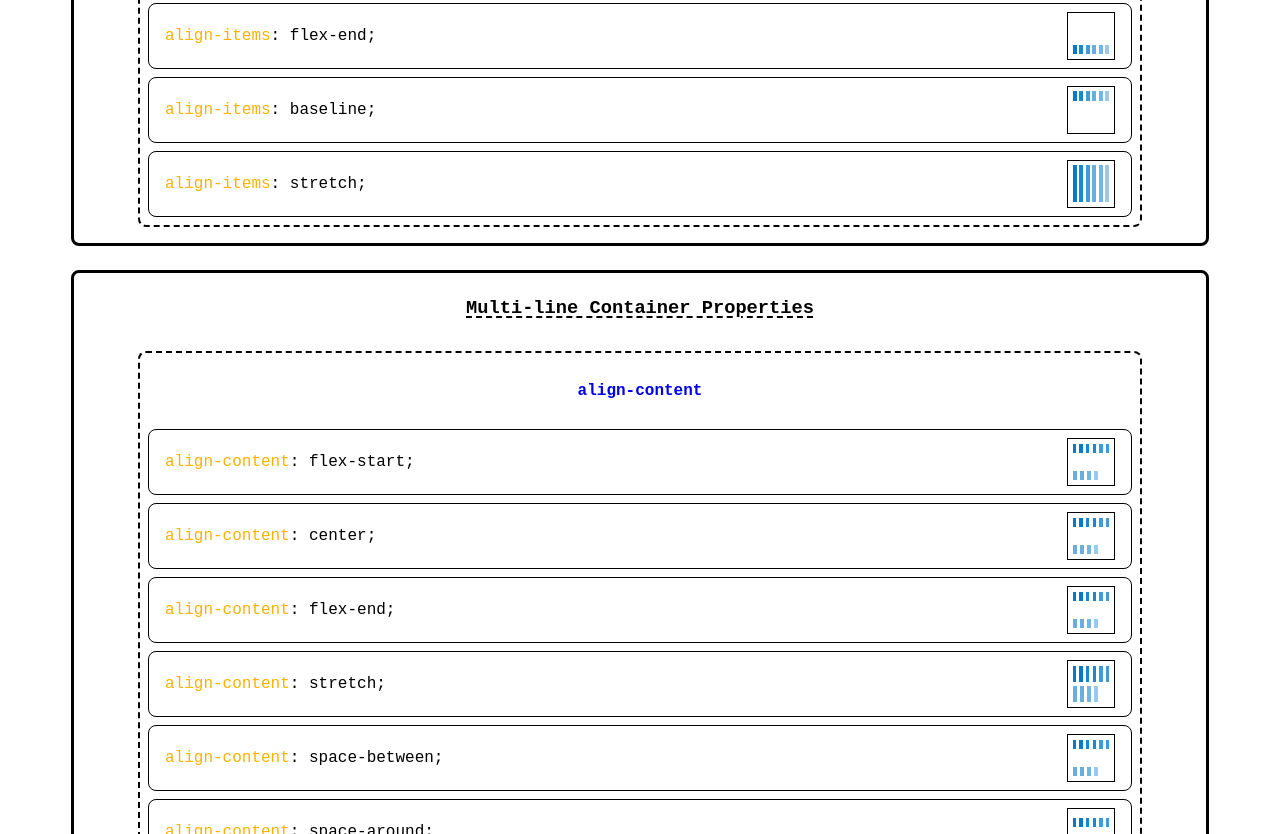
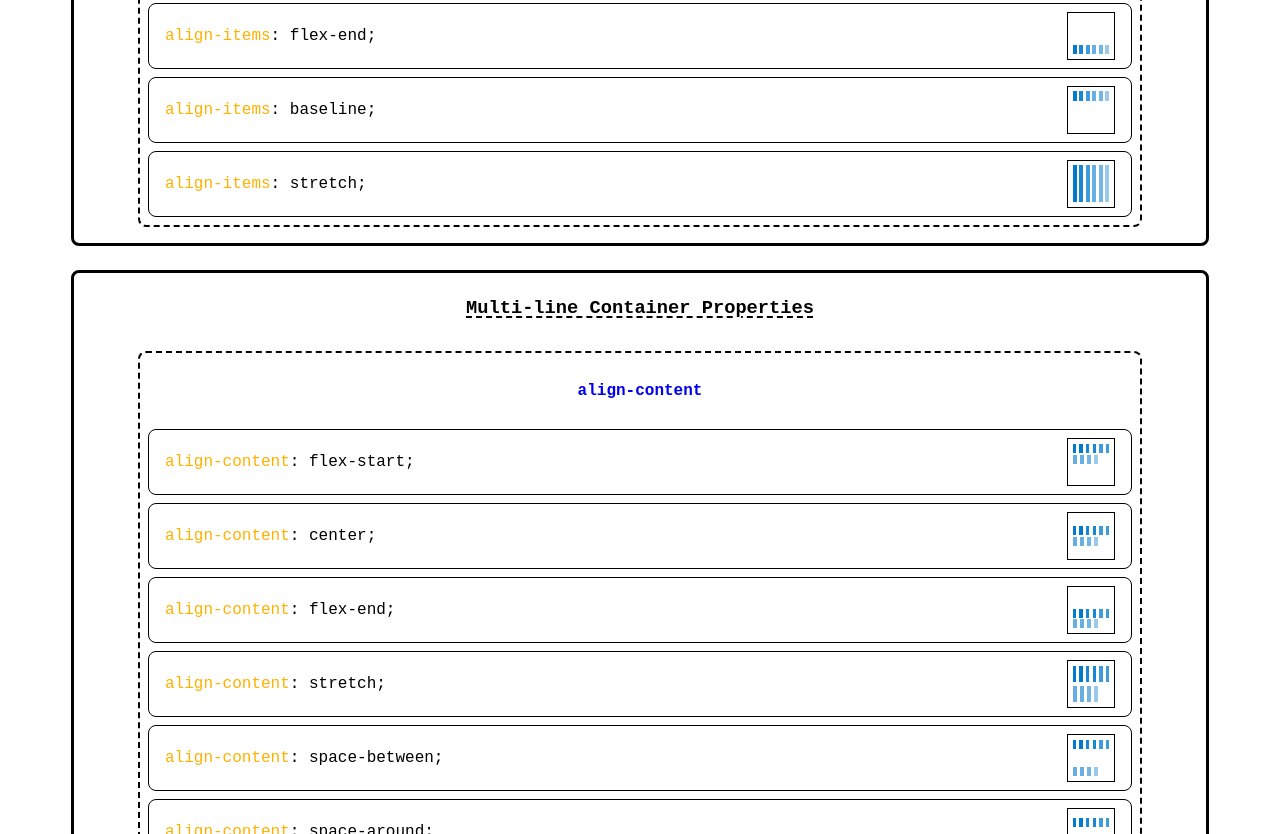
Before and after one commit to ElenaExposito/flex-grid-cheatsheet, a website: page src/gridboxContent/index.html in a window 1280 px wide. Shown: the part 2921-3755 px from the top of the page. Drawn offline with Linux system fonts and the light colour scheme; files that its build step writes are made by us from their sources.

Commit message:
Change some styles and class names

```diff
--- a/src/gridboxContent/index.html
+++ b/src/gridboxContent/index.html
@@ -375,7 +375,7 @@
               <div>
                 <span class="property-title">justify-content</span>: flex-start;
               </div>
-              <div class="show show-justify-content-flex-start">
+              <div class="show-flex show-justify-content-flex-start">
                 <span class="item item-1"></span>
                 <span class="item item-1"></span>
                 <span class="item item-1"></span>
@@ -397,7 +397,7 @@
               <div>
                 <span class="property-title">justify-content</span>: flex-end;
               </div>
-              <div class="show show-justify-content-flex-end">
+              <div class="show show-justify-content-end">
                 <span class="item item-1"></span>
                 <span class="item item-1"></span>
                 <span class="item item-1"></span>
@@ -542,7 +542,7 @@
               <div>
                 <span class="property-title">align-content</span>: flex-start;
               </div>
-              <div class="show show-align-content-flex-start">
+              <div class="show show-flex-align-content-flex-start">
                 <div class="column column-align-content">
                   <span class="item align-content-item item-1"></span>
                   <span class="item align-content-item item-1"></span>
@@ -564,7 +564,7 @@
               <div>
                 <span class="property-title">align-content</span>: center;
               </div>
-              <div class="show show-align-content-center">
+              <div class="show show-flex-align-content-center">
                 <div class="column column-align-content">
                   <span class="item align-content-item item-1"></span>
                   <span class="item align-content-item item-1"></span>
@@ -586,7 +586,7 @@
               <div>
                 <span class="property-title">align-content</span>: flex-end;
               </div>
-              <div class="show show-align-content-flex-end">
+              <div class="show show-flex-align-content-flex-end">
                 <div class="column column-align-content">
                   <span class="item align-content-item item-1"></span>
                   <span class="item align-content-item item-1"></span>
--- a/style/custom.css
+++ b/style/custom.css
@@ -138,7 +138,8 @@ h5 {
   gap: 0.1rem;
 }
 
-.show-grid {
+.show-grid,
+.show-flex {
   min-width: 3rem;
   min-height: 3rem;
   padding: 0.3rem;
@@ -164,7 +165,7 @@ h5 {
 
 .item {
   width: 4px;
-  height: 100%;
+  height: auto;
   background-color: var(--item-color);
 }
 
@@ -373,6 +374,11 @@ h5 {
 
 .show-align-items-stretch {
   align-items: stretch;
+}
+
+.show-justify-content-flex-start {
+  display: flex;
+  justify-content: flex-start;
 }
 
 .show-justify-content-start {
@@ -597,6 +603,24 @@ h5 {
   align-items: stretch;
 }
 
+.show-flex-align-content-flex-start {
+  flex-direction: column;
+  align-content: flex-start;
+  justify-content: flex-start;
+}
+
+.show-flex-align-content-center {
+  flex-direction: column;
+  align-content: center;
+  justify-content: center;
+}
+
+.show-flex-align-content-flex-end {
+  flex-direction: column;
+  align-content: flex-end;
+  justify-content: flex-end;
+}
+
 .show-align-content-flex-start {
   flex-direction: column;
   align-content: flex-start;
```
Also changed, not shown: src/flexboxContent/flexboxContent.ts (+5 -5 lines).
